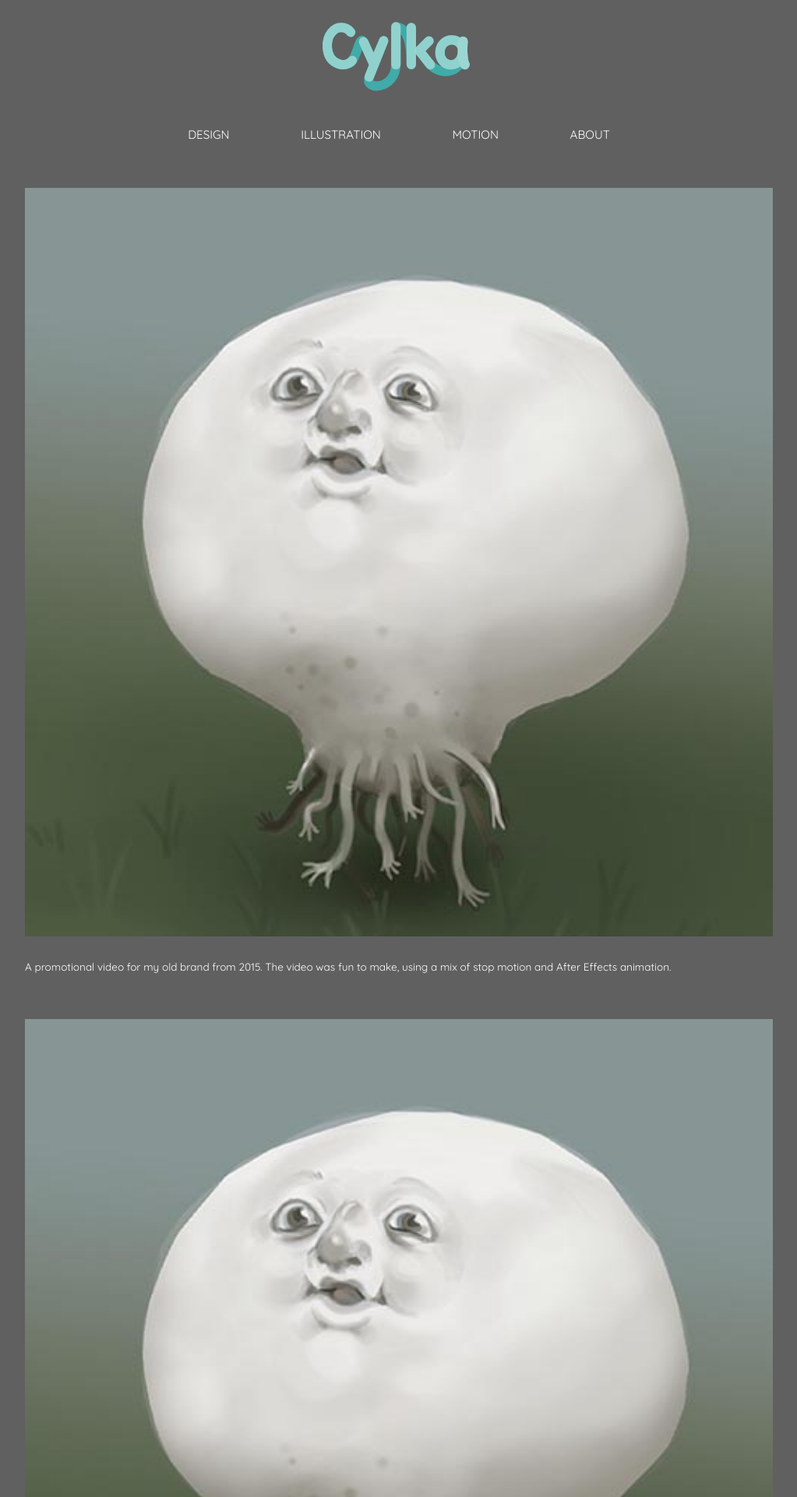
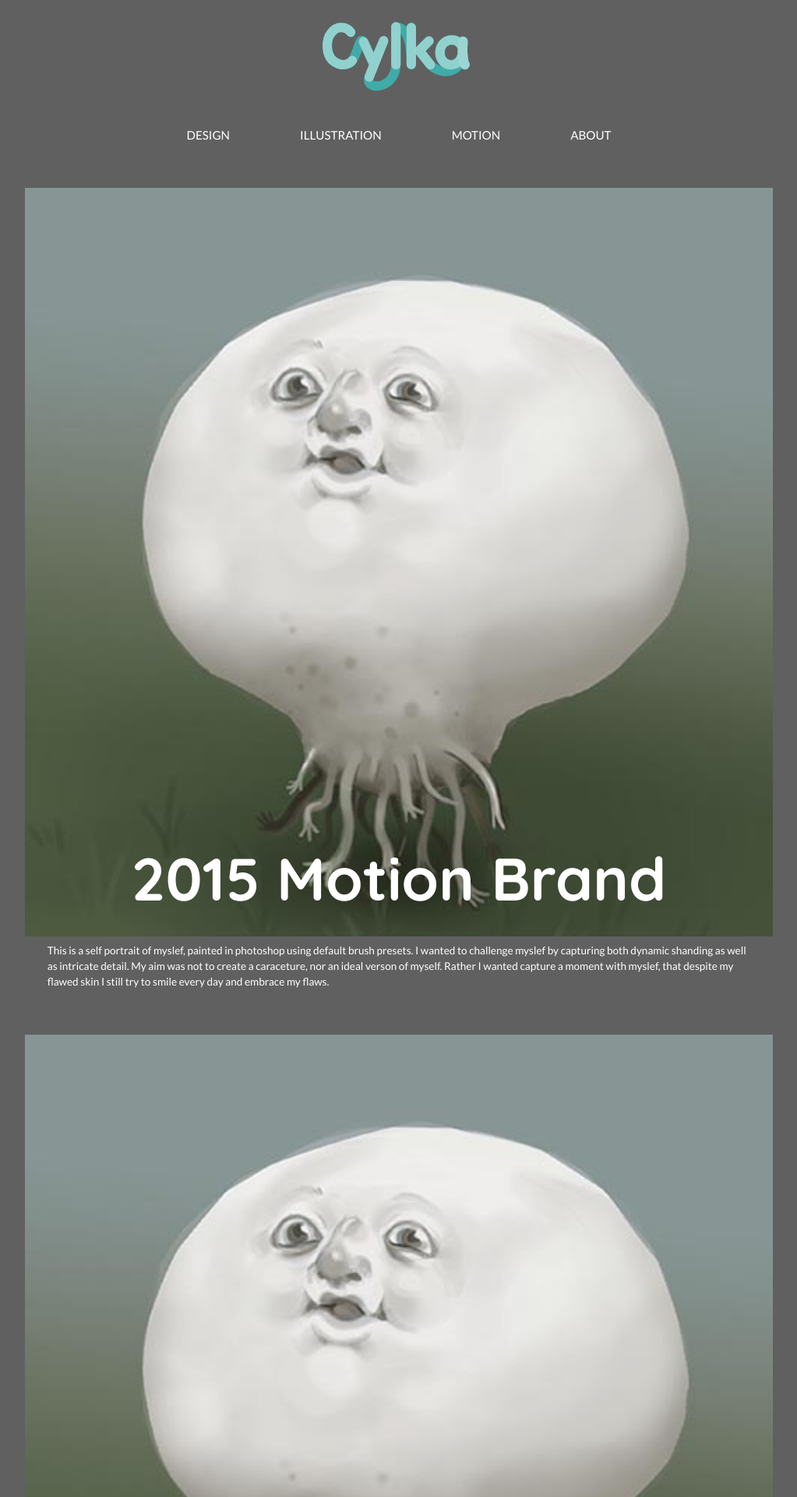
Before and after one commit to Victoranox/jekyll-folio, a Jekyll site: the page built from _posts/2016-07-06-digital-painting-and-illustration.html, in a window 1280 px wide. Shown: the top 1920 px of the page at 78% size, without its empty margins (128-1151 px from the left). Built offline with Jekyll 4.4.1, drawn with Linux system fonts in a browser that asks for light colours.

Commit message:
fixed more pages

```diff
--- a/_includes/modal.html
+++ b/_includes/modal.html
@@ -43,6 +43,7 @@
 
 <script>
 var slideIndex = 1;
+var slideTimer;
 showSlides(slideIndex);
 
 function plusSlides(n) {
@@ -57,6 +58,7 @@ function showSlides(n) {
   var i;
   var slides = document.getElementsByClassName("mySlides");
   var dots = document.getElementsByClassName("dot");
+  clearTimeout(slideTimer);
   if (n > slides.length) {slideIndex = 1}
   if (n < 1) {slideIndex = slides.length}
   for (i = 0; i < slides.length; i++) {
@@ -70,6 +72,6 @@ function showSlides(n) {
 
   slideIndex++;
   if (slideIndex > slides.length) {slideIndex = 1}
-  setTimeout(showSlides, 3000); // Change image every 2 seconds
+  slideTimer = setTimeout(showSlides, 3000); // Change image every 2 seconds
 }
 </script>
--- /dev/null
+++ b/_posts/2016-07-06-digital-painting-and-illustration.html
@@ -0,0 +1,24 @@
+---
+layout: default
+title: Digital Illustrations
+meta: Various illustrations from years 2015-2017
+source: https://bles0009.myportfolio.com/
+category: news
+---
+
+{% include nav.html %}
+
+  <div class="relative">
+      <img class="w-1" src="{{site.baseurl}}/images/SquarePrev.jpg" alt="">
+
+
+    <div class="absolute max-length text-center zindex-1 pin-bc w-1 pad-b">
+    <h1>2015 Motion Brand</h1>
+    </div>
+  </div>
+
+<p class="gutter">This is a self portrait of myslef, painted in photoshop using default brush presets. I wanted to challenge myslef by capturing both dynamic shanding as well as intricate detail. My aim was not to create a caraceture, nor an ideal verson of myself. Rather I wanted capture a moment with myslef, that despite my flawed skin I still try to smile every day and embrace my flaws.</p>
+
+<img class="pad-t img-flex" src="{{site.baseurl}}/images/SquarePrev.jpg" alt="">
+<img class="pad-t img-flex" src="{{site.baseurl}}/images/SquarePrev.jpg" alt="">
+<img class="pad-t img-flex" src="{{site.baseurl}}/images/SquarePrev.jpg" alt="">
--- a/_posts/2016-07-06-digital-painting-and-illustration.md
+++ /dev/null
@@ -1,17 +0,0 @@
----
-layout: default
-title: Digital Illustrations
-meta: Various illustrations from years 2015-2017
-source: https://bles0009.myportfolio.com/
-category: news
----
-
-{% include nav.html %}
-
-<img class="img-flex" src="{{site.baseurl}}/images/SquarePrev.jpg" alt="">
-
-A promotional video for my old brand from 2015. The video was fun to make, using a mix of stop motion and After Effects animation.
-
-<img class="pad-t img-flex" src="{{site.baseurl}}/images/SquarePrev.jpg" alt="">
-<img class="pad-t img-flex" src="{{site.baseurl}}/images/SquarePrev.jpg" alt="">
-<img class="pad-t img-flex" src="{{site.baseurl}}/images/SquarePrev.jpg" alt="">
--- a/css/theme.css
+++ b/css/theme.css
@@ -12,8 +12,8 @@
   --color-neutral-light: #d2d2d2;
   --color-neutral-dark: #575757;
   --border-radius: 10px;
-  --font-primary: "Quicksand", sans-serif;
-  --font-secondary: "Lato", sans-serif;
+  --font-primary: "Lato", sans-serif;
+  --font-secondary: "Quicksand", sans-serif;
 }
 
 html {
@@ -53,6 +53,7 @@ h4 {
 }
 
 h5 {
+  font-family: var(--font-primary);
   font-size: 1em;
   font-weight: 400;
 }
@@ -300,6 +301,12 @@ q ::after {
   width: 100%;
 }
 
+.card {
+  overflow: hidden;
+  border: solid 0;
+  border-radius: 10%;
+}
+
 .card-img {
   filter: grayscale(100%);
   position: relative;
```
Also changed, not shown: _includes/card.html (+6 -4 lines), _posts/2015-12-19-personal-motion.html (renamed from _posts/2015-12-19-personal-motion.md, +8 -3 lines), _posts/2015-12-19-personal-motion0.html (added, +24 -0 lines), _posts/2015-12-19-personal-motion1.html (added, +24 -0 lines), gallery.html (+3 -5 lines), _posts/2017-03-10-Love-Buds.html (renamed from _posts/2017-03-10-Love-Buds.md), _posts/2017-04-20-twitch-channel-visuals.html (renamed from _posts/2017-04-20-twitch-channel-visuals.md).
